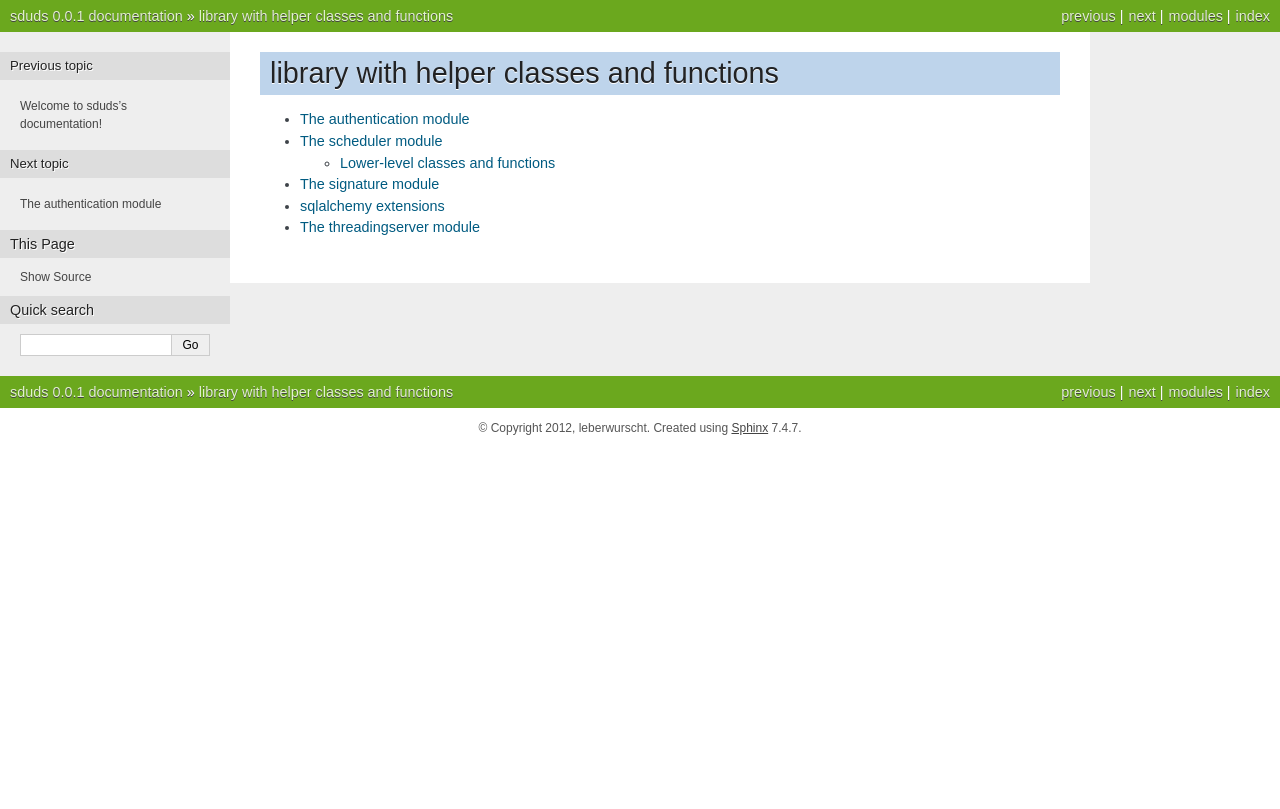
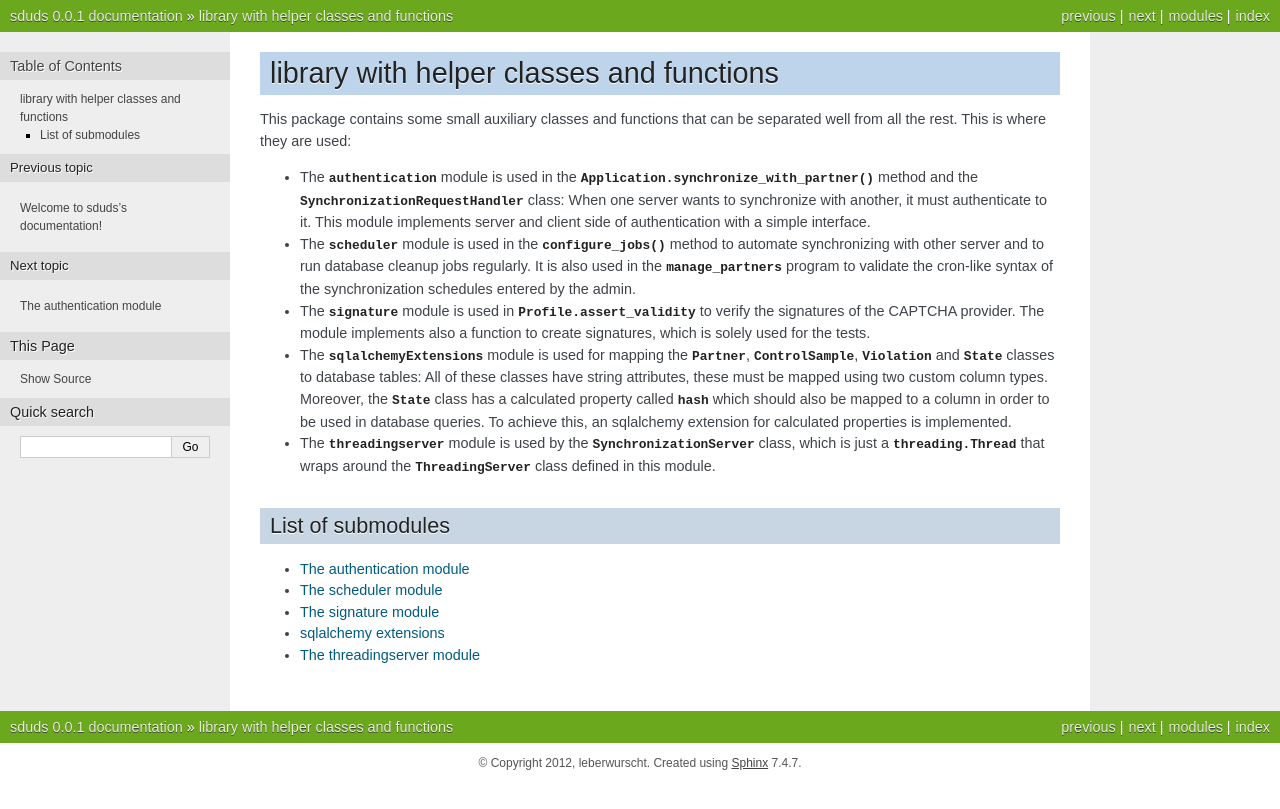
Before and after one commit to Leberwurscht/Diaspora-User-Directory, a Sphinx documentation site: the page built from doc/source/lib.rst, in a window 1280 px wide. Shown: the top 809 px of the page. Built offline with Sphinx 7.4.7, drawn with Linux system fonts in a browser that asks for light colours.

Commit message:
document usage of lib package

```diff
--- a/doc/source/lib.rst
+++ b/doc/source/lib.rst
@@ -3,8 +3,23 @@ library with helper classes and functions
 
 .. py:module:: sduds.lib
 
+This package contains some small auxiliary classes and functions that can be separated well from all the rest. This is where they are used:
+
+* The :mod:`~sduds.lib.authentication` module is used in the :meth:`Application.synchronize_with_partner() <sduds.application.Application.synchronize_with_partner>` method and the :class:`~sduds.application.SynchronizationRequestHandler` class: When one server wants to synchronize with another, it must authenticate to it. This module implements server and client side of authentication with a simple interface.
+
+* The :mod:`~sduds.lib.scheduler` module is used in the :meth:`~sduds.application.Application.configure_jobs` method to automate synchronizing with other server and to run database cleanup jobs regularly. It is also used in the :mod:`manage_partners` program to validate the cron-like syntax of the synchronization schedules entered by the admin.
+
+* The :mod:`~sduds.lib.signature` module is used in :meth:`Profile.assert_validity <sduds.states.Profile.assert_validity>` to verify the signatures of the CAPTCHA provider. The module implements also a function to create signatures, which is solely used for the tests.
+
+* The :mod:`~sduds.lib.sqlalchemyExtensions` module is used for mapping the :class:`~sduds.partners.Partner`, :class:`~sduds.partners.ControlSample`, :class:`~sduds.partners.Violation` and :class:`~sduds.states.State` classes to database tables: All of these classes have string attributes, these must be mapped using two custom column types. Moreover, the :class:`~sduds.states.State` class has a calculated property called :attr:`~sduds.states.State.hash` which should also be mapped to a column in order to be used in database queries. To achieve this, an sqlalchemy extension for calculated properties is implemented.
+
+* The :mod:`~sduds.lib.threadingserver` module is used by the :class:`~sduds.application.SynchronizationServer` class, which is just a :class:`threading.Thread` that wraps around the :class:`~sduds.lib.threadingserver.ThreadingServer` class defined in this module.
+
+List of submodules
+------------------
+
 .. toctree::
-   :maxdepth: 2
+   :maxdepth: 1
 
    lib/authentication
    lib/scheduler
```
